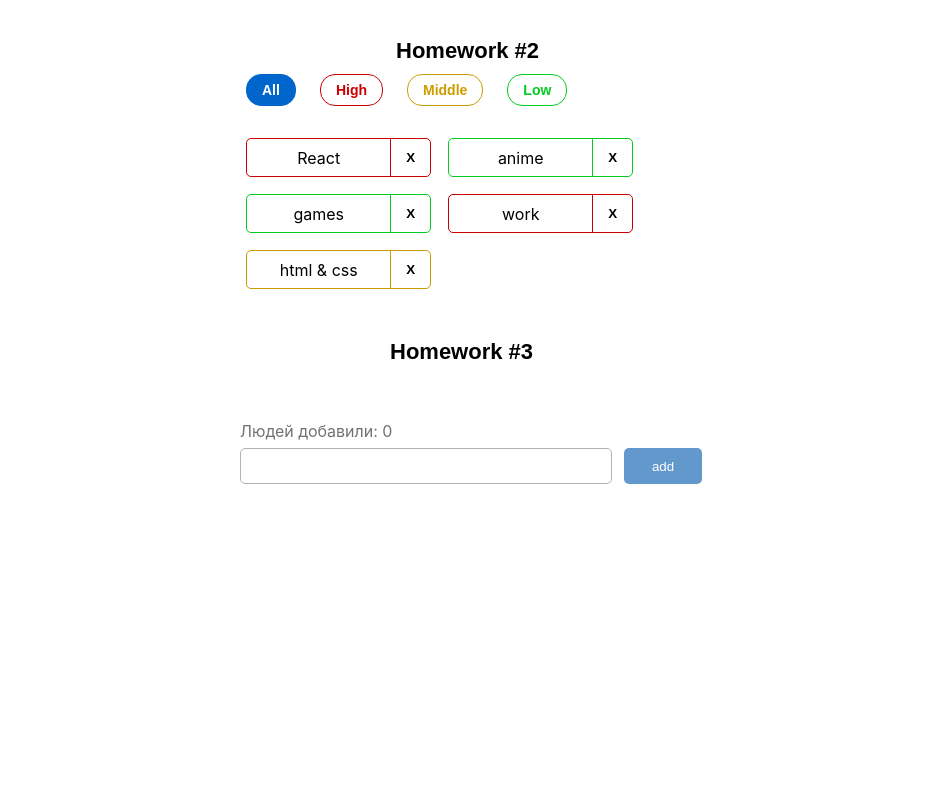
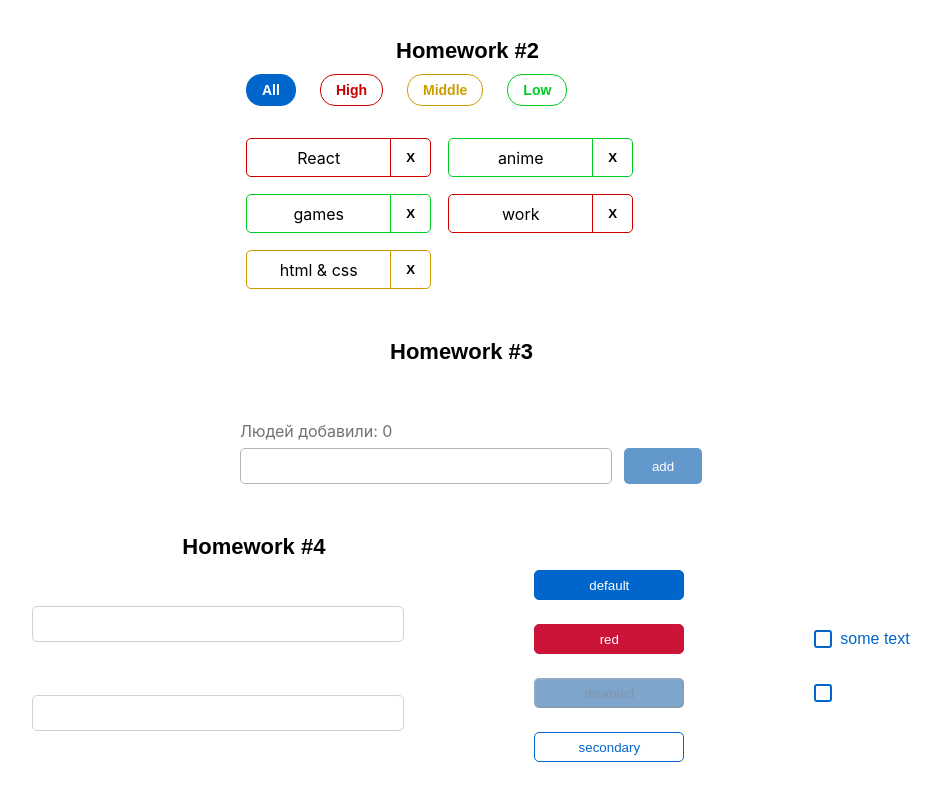
Before and after one commit to sergbfmv/homework-front-2, a React (Create React App) app: page / in a window 1280 px wide. Shown: the part 610-1410 px from the top of the page, without its empty margins (169-1110 px from the left). Before the commit the page ends 1144 px from the top, so only its background shows below. Built offline with nearby package versions, Linux system fonts and the light colour scheme.

Commit message:
4nd homework done!

```diff
--- a/src/s1-main/App.tsx
+++ b/src/s1-main/App.tsx
@@ -3,6 +3,7 @@
 import HW1 from '../s2-homeworks/hw01/HW1'
 import HW2 from "../s2-homeworks/hw02/HW2";
 import HW3 from "../s2-homeworks/hw03/HW3";
+import HW4 from "../s2-homeworks/hw04/HW4";
 
 function App() {
     return (
@@ -11,7 +12,7 @@
             {/*раскомментировать по ходу выполнения*/}
             <HW2/>
             <HW3/>
-            {/*<HW4/>*/}
+            <HW4/>
 
             {/*при выполнении дз 5 и более - закомментировать здесь дз 1-4, так как они есть внутри дз 5*/}
             {/*<HW5/>*/}
--- a/src/s2-homeworks/hw04/common/c1-SuperInputText/SuperInputText.module.css
+++ b/src/s2-homeworks/hw04/common/c1-SuperInputText/SuperInputText.module.css
@@ -2,19 +2,32 @@
 }
 
 .input {
+    width: 372px;
+    height: 36px;
+    border-radius: 5px;
+    border: 1px solid #D1D1D1;
+;
 }
 
 .inputWrapper {
+    display: flex;
+    flex-direction: column-reverse;
+    gap: 5px;
+    font-weight: lighter;
 }
 
 .superInput {
 }
 
 .errorInput {
+    color: red;
+    border: 1px solid red;
 }
 
 .errorInput:focus {
+    border: 1px solid #ff3def;
 }
 
 .error {
+    color: red;
 }
--- a/src/s2-homeworks/hw04/common/c2-SuperButton/SuperButton.module.css
+++ b/src/s2-homeworks/hw04/common/c2-SuperButton/SuperButton.module.css
@@ -1,35 +1,63 @@
 .button {
+    width: 150px;
+    height: 30px;
+    margin: 0 130px;
+    color: white;
+    cursor: pointer;
+    border-radius: 5px;
 }
 
 .disabled {
+    color: #002E5C;
+    background-color: #004D99;
+    opacity: 50%;
+    cursor: default;
 }
 
 .secondary {
+    background-color: white;
+    border: 1px solid #0066CC;
+    color: #0066CC;
+;
 }
 
 .default {
+    background-color: #0066CC;
+    border: 1px solid #0066CC;
+}
+
+.default:hover {
+    background-color: #0080FF;
+    border: 1px solid #0080FF;
 }
 
 .red {
-}
-
-.default:hover {
+    background-color: #CC1439;
+    border: 1px solid #CC1439;
 }
 
 .red:hover {
+    background-color: #FF1A47;
+    border: 1px solid #FF1A47;
 }
 
 .secondary:hover {
+    background-color: #E5F0FA;
 }
 
 
 .default:active {
+    background-color: #0059B2;
+    border: 1px solid #0059B2;
 }
 
 .secondary:active {
+    background-color: #C9E5FF;
 }
 
 .red:active {
+    background-color: #B21232;
+    border: 1px solid #B21232;
 }
 
 .button:disabled {
--- a/src/s2-homeworks/hw04/common/c2-SuperButton/SuperButton.tsx
+++ b/src/s2-homeworks/hw04/common/c2-SuperButton/SuperButton.tsx
@@ -18,10 +18,10 @@
     }
 ) => {
     const finalClassName = s.button
-        // + (disabled
-        //         ? ...
-        //         : xType === 'red'
-        //             ? ...
+        + (disabled
+                ? ' ' + s.disabled
+                : xType === 'red'
+                    ? ' ' + s.red : xType === 'secondary' ? ' ' + s.secondary : ' ' + s.default)
         + (className ? ' ' + className : '') // задачка на смешивание классов
 
     return (
--- a/src/s2-homeworks/hw04/common/c3-SuperCheckbox/SuperCheckbox.tsx
+++ b/src/s2-homeworks/hw04/common/c3-SuperCheckbox/SuperCheckbox.tsx
@@ -28,7 +28,9 @@
 ) => {
     const onChangeCallback = (e: ChangeEvent<HTMLInputElement>) => {
         // задачка на написание онченджа
-
+        if (onChangeChecked) {
+            onChangeChecked(e.currentTarget.checked)
+        }
     }
 
     const finalInputClassName = s.checkbox
```
Also changed, not shown: src/s2-homeworks/hw04/HW4.tsx (+4 -4 lines).
